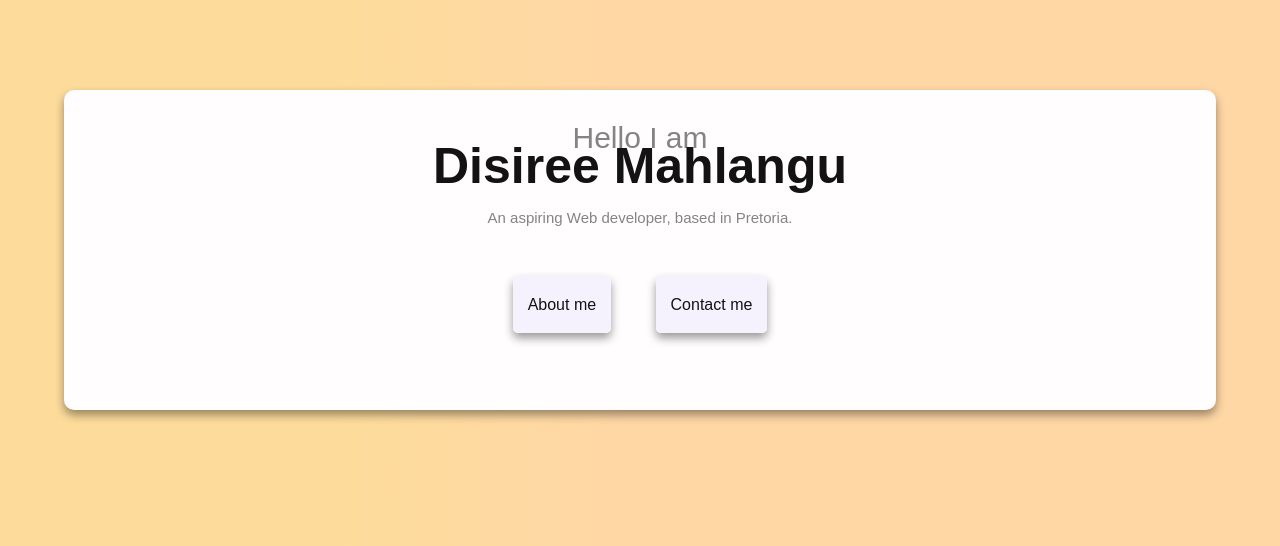
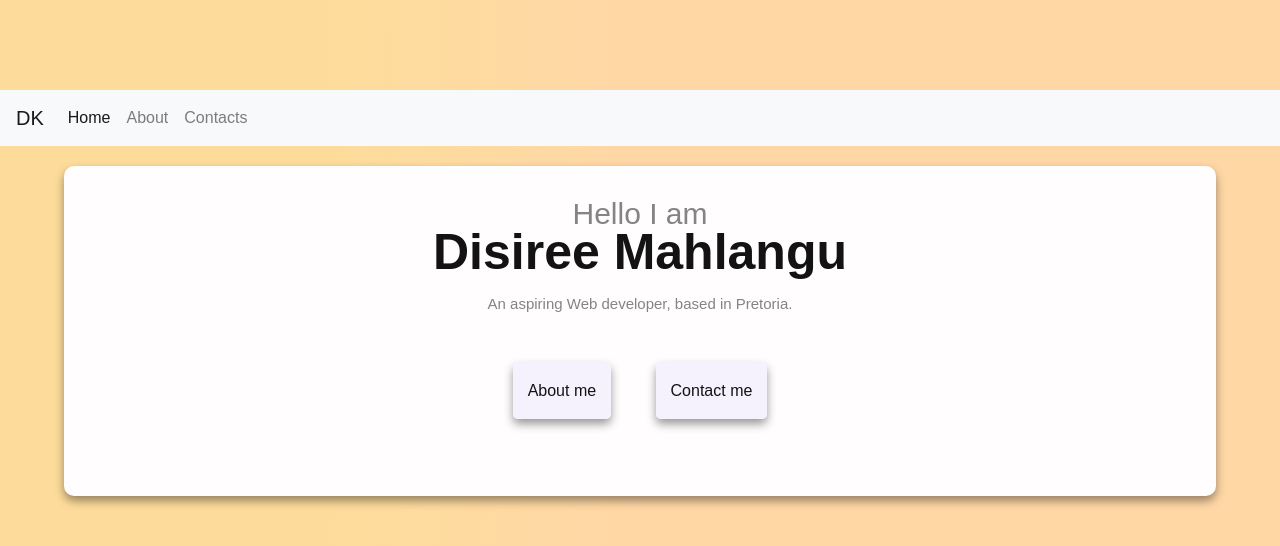
Before and after one commit to DKMahlangu/Week2-homework, a plain HTML site: page index.html in a window 1280 px wide. Drawn offline with nearby package versions, Linux system fonts and the light colour scheme.

Commit message:
imported navigation bar from bootstrap into the index HTML

```diff
--- a/index.html
+++ b/index.html
@@ -12,6 +12,19 @@
     <link rel="stylesheet" href="style.css" />
   </head>
   <body>
+    <nav class="navbar navbar-expand-lg navbar-light bg-light">
+  <a class="navbar-brand" href="#">DK</a>
+  <button class="navbar-toggler" type="button" data-toggle="collapse" data-target="#navbarNavAltMarkup" aria-controls="navbarNavAltMarkup" aria-expanded="false" aria-label="Toggle navigation">
+    <span class="navbar-toggler-icon"></span>
+  </button>
+  <div class="collapse navbar-collapse" id="navbarNavAltMarkup">
+    <div class="navbar-nav">
+      <a class="nav-link active" href="index.html">Home <span class="sr-only">(current)</span></a>
+      <a class="nav-link" href="about.html">About</a>
+      <a class="nav-link" href="about.html#contact">Contacts</a>
+    </div>
+  </div>
+</nav>
     <div class="homepage">
     <h1>Hello I am</h1>
     <p><strong>Disiree Mahlangu</strong></p>
--- a/style.css
+++ b/style.css
@@ -17,11 +17,12 @@ h3 {
   font-size: 30px;
   color: var(--secondary-color);
 }
+
 h2,
 strong {
   color: var(--primary-color);
   font-weight: 40px;
-  line-height: 5px;
+  line-height: 25px;
 }
 h2 {
   font-size: 60px;
```
